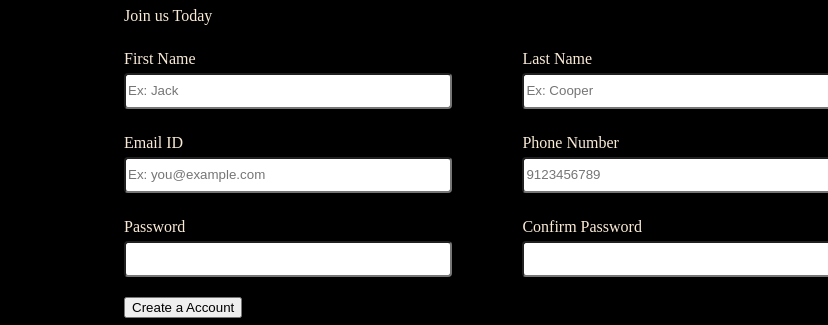
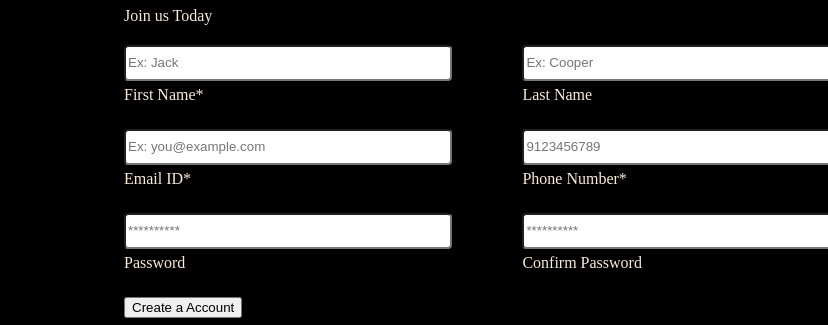
Before and after one commit to yogesh200002/sign-up-form, a plain HTML site: page index.html in a window 1280 px wide. Shown: the part 295-620 px from the top of the page, 452-1280 px from the left. Drawn offline with Linux system fonts and the light colour scheme.

Commit message:
Change input, label into parent child respectively.

```diff
--- a/index.html
+++ b/index.html
@@ -5,7 +5,7 @@
     <link rel="stylesheet" href="styles.css">
     <meta http-equiv="X-UA-Compatible" content="IE=edge">
     <meta name="viewport" content="width=device-width, initial-scale=1.0">
-    <title>Sign up to our site</title>
+    <title>Sign up to our Club</title>
 </head>
 <body>
     <div class="image">
@@ -28,32 +28,32 @@
         <form class="form" method="get" action="#">
             <div class="labelRow">
                 <div class="labelContainer">
-                    <label for="firstName">First Name</label>
-                    <input id="firstName" name="firstName" type="text" minlength="20" placeholder="Ex: Jack" required>
+                    <input id="firstName" name="firstName" type="text" minlength="3" maxlength="20" placeholder="Ex: Jack" required>
+                    <label for="firstName">First Name*</label>
                 </div>
                 <div class="labelContainer">
+                    <input id="lastName" name="lastName" type="text" minlength='1' maxlength="20" placeholder="Ex: Cooper">
                     <label for="lastName">Last Name</label>
-                    <input id="lastName" name="lastName" type="text" minlength="20" placeholder="Ex: Cooper">
                 </div>
             </div>
             <div class="labelRow">
                 <div class="labelContainer">
-                    <label for="email">Email ID</label>
-                    <input type="email" name="email" id="email" placeholder="Ex: you@example.com">
+                    <input type="email" name="email" id="email" placeholder="Ex: you@example.com" required>
+                    <label for="email">Email ID*</label>
                 </div>
                 <div class="labelContainer">
-                    <label for="phoneNumber">Phone Number</label>
-                    <input type="tel" name="phoneNumber" id="phoneNumber" min="10" max="12" placeholder="9123456789" required>
+                    <input type="tel" name="phoneNumber" id="phoneNumber" minlength="10" maxlength="12" placeholder="9123456789" required>
+                    <label for="phoneNumber">Phone Number*</label>
                 </div>
             </div>
             <div class="labelRow">
                 <div class="labelContainer">
+                    <input type="password" name="password" id="password" placeholder="**********" minlength="8" required>
                     <label for="password">Password</label>
-                    <input type="password" name="password" id="password" minlength="8" required>
                 </div>
                 <div class="labelContainer">
+                    <input type="password" name="cPassword" id="cPassword" placeholder="**********" minlength="8" required>
                     <label for="cPassword">Confirm Password</label>
-                    <input type="password" name="cPassword" id="cPassword" minlength="8" required>
                 </div>
             </div>
             <button type="submit">Create a Account</button>
```
